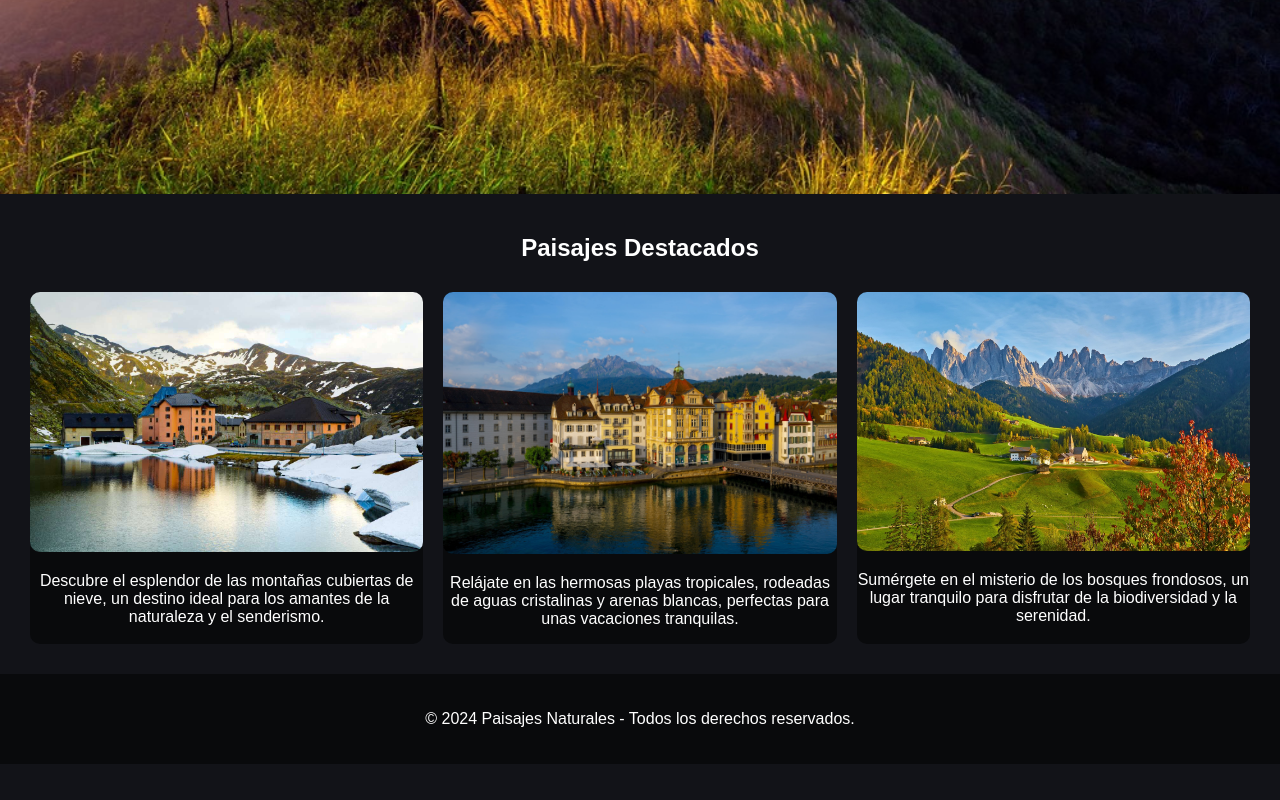
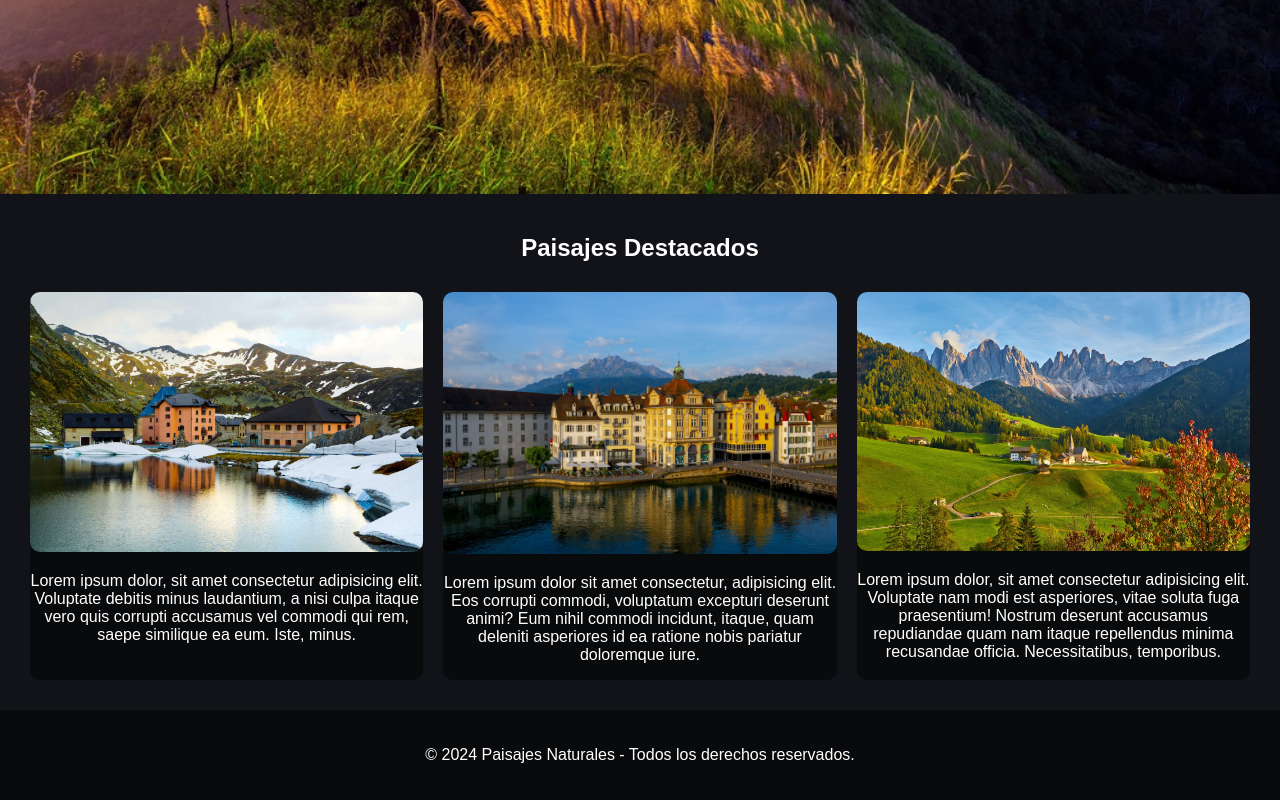
Before and after one commit to AnsVeron/Paisajes, a plain HTML site: page index.html in a window 1280 px wide. Shown: the part 606-1406 px from the top of the page. Before the commit the page ends 1370 px from the top, so only its background shows below. Drawn offline with Linux system fonts and the light colour scheme; a web font is replaced by a local one.

Commit message:
Update index.html

```diff
--- a/index.html
+++ b/index.html
@@ -6,6 +6,7 @@
     <meta name="description" content="Descubre los paisajes, montañas, bosques y playas. galeria">
     <meta name="keywords" content="paisajes, naturaleza, galería, montañas, bosques, playas, fotografia de paisajes">
     <meta name="robots" content="index">
+    <meta name="author" content="Agustin Veron">
     <title>Descubre los mejores Paisajes</title>
     <link rel="stylesheet" href="style.css">
     <link rel="preconnect" href="https://fonts.googleapis.com">
@@ -38,15 +39,15 @@
             <div class="galeria">
                 <div class="galeria-item">
                     <img src="./img/1.jpg" alt="Paisaje de montañas en un día soleado">
-                    <p>Descubre el esplendor de las montañas cubiertas de nieve, un destino ideal para los amantes de la naturaleza y el senderismo.</p>
+                    <p>Lorem ipsum dolor, sit amet consectetur adipisicing elit. Voluptate debitis minus laudantium, a nisi culpa itaque vero quis corrupti accusamus vel commodi qui rem, saepe similique ea eum. Iste, minus.</p>
                 </div>
                 <div class="galeria-item">
                     <img src="./img/2.jpg" alt="Paisaje tropical de playa al atardecer">
-                    <p>Relájate en las hermosas playas tropicales, rodeadas de aguas cristalinas y arenas blancas, perfectas para unas vacaciones tranquilas.</p>
+                    <p>Lorem ipsum dolor sit amet consectetur, adipisicing elit. Eos corrupti commodi, voluptatum excepturi deserunt animi? Eum nihil commodi incidunt, itaque, quam deleniti asperiores id ea ratione nobis pariatur doloremque iure.</p>
                 </div>
                 <div class="galeria-item">
                     <img src="./img/3.jpg" alt="Bosque verde con luz filtrada entre los árboles">
-                    <p>Sumérgete en el misterio de los bosques frondosos, un lugar tranquilo para disfrutar de la biodiversidad y la serenidad.</p>
+                    <p>Lorem ipsum dolor, sit amet consectetur adipisicing elit. Voluptate nam modi est asperiores, vitae soluta fuga praesentium! Nostrum deserunt accusamus repudiandae quam nam itaque repellendus minima recusandae officia. Necessitatibus, temporibus.</p>
                 </div>
             </div>
         </section>
```
